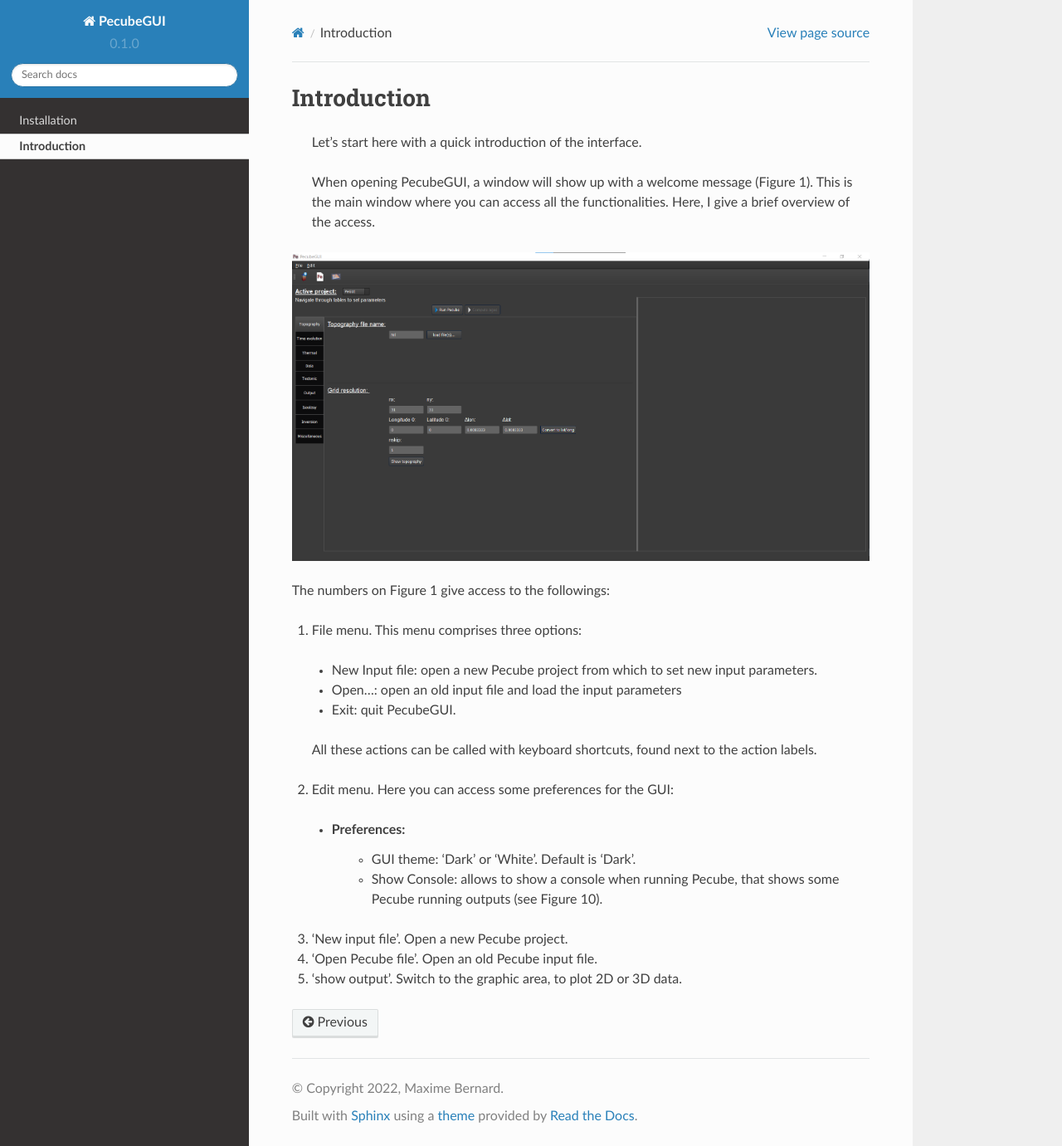
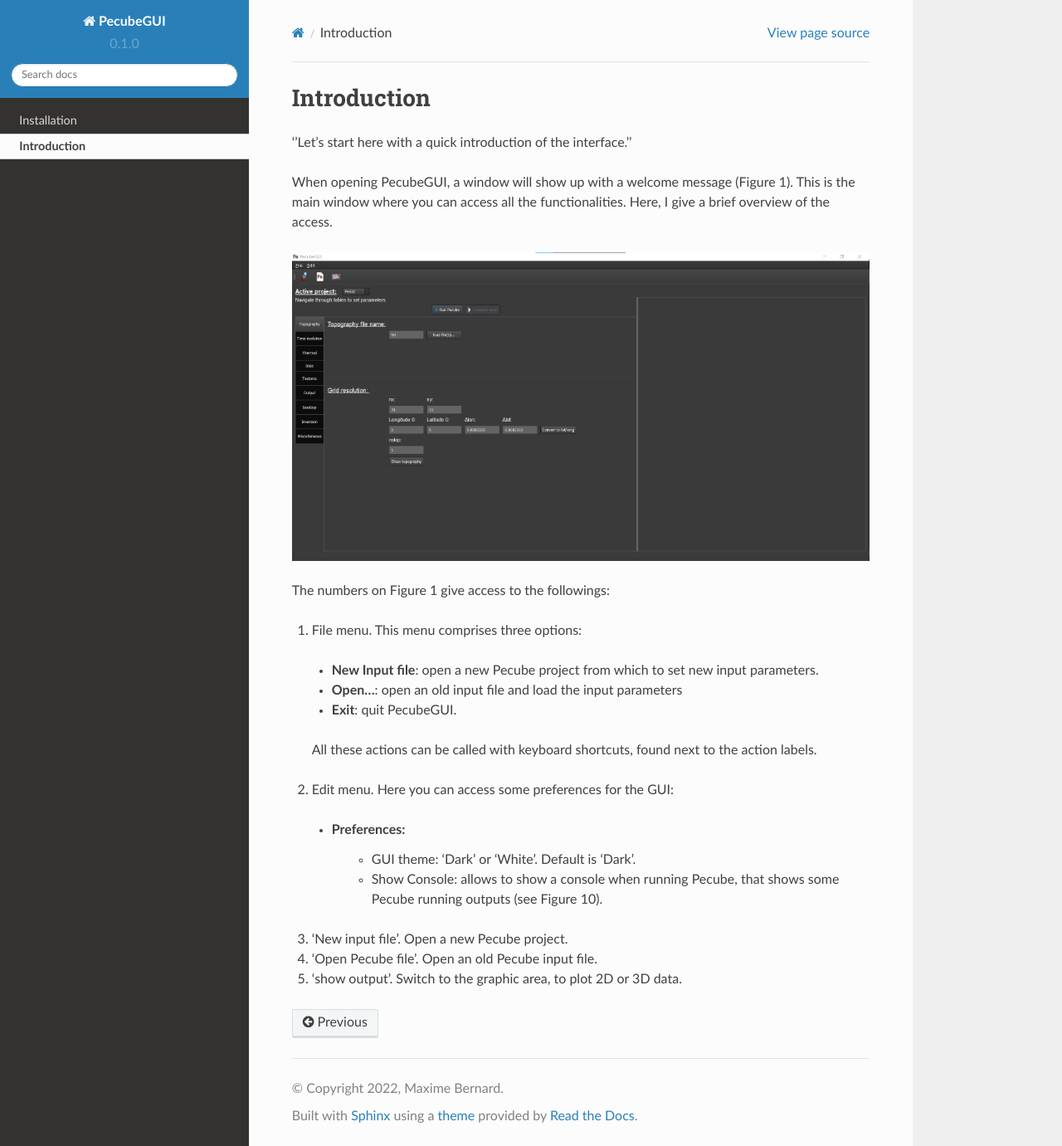
Before and after one commit to MBernAca/PecubeGUI_Doc, a Sphinx documentation site: the page built from docs/source/introduction.rst, in a window 1280 px wide and 1381 px high. Shown: the whole window at 83% size. Built offline with Sphinx 7.4.7 and the Read the Docs theme 2.0.0, drawn with Linux system fonts in a browser that asks for light colours; part of the change alters nothing that is shown.

```diff
--- a/docs/source/introduction.rst
+++ b/docs/source/introduction.rst
@@ -4,9 +4,9 @@ Introduction
 
 .. _introduction:
 
-  Let's start here with a quick introduction of the interface.
+''Let's start here with a quick introduction of the interface.''
 
-  When opening PecubeGUI, a window will show up with a welcome message (Figure 1). This is the main window where you can access all the functionalities. Here, I give a brief overview of the access.
+When opening PecubeGUI, a window will show up with a welcome message (Figure 1). This is the main window where you can access all the functionalities. Here, I give a brief overview of the access.
 
 .. image:: ../images/Input_Parameters_interface.png
 
@@ -14,9 +14,9 @@ The numbers on Figure 1 give access to the followings:
 
 1. File menu. This menu comprises three options:
 
-  - New Input file: open a new Pecube project from which to set new input parameters.
-  - Open…: open an old input file and load the input parameters
-  - Exit: quit PecubeGUI.
+  - **New Input file**: open a new Pecube project from which to set new input parameters.
+  - **Open…**: open an old input file and load the input parameters
+  - **Exit**: quit PecubeGUI.
   All these actions can be called with keyboard shortcuts, found next to the action labels.
 
 2. Edit menu. Here you can access some preferences for the GUI:
```
